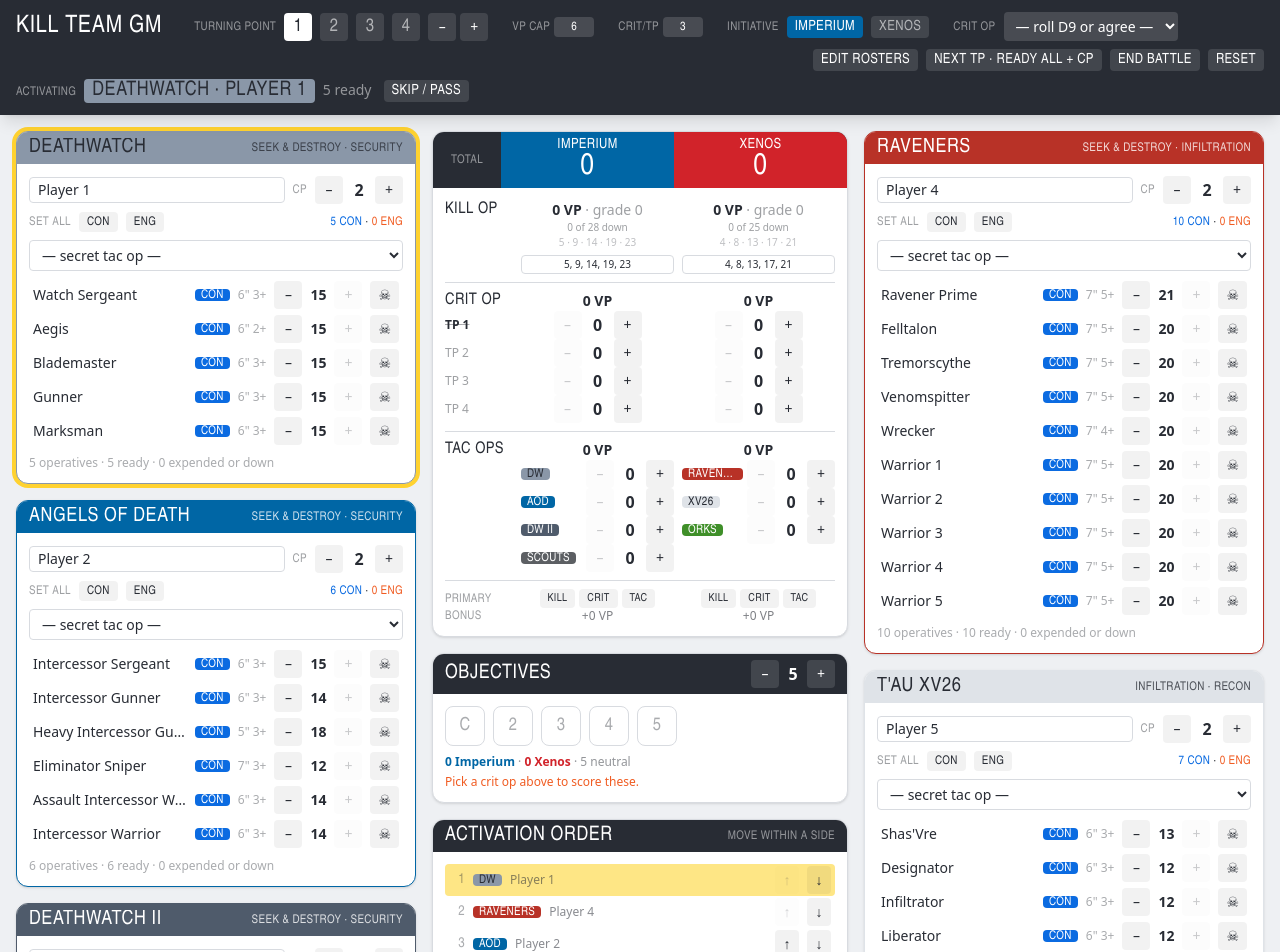
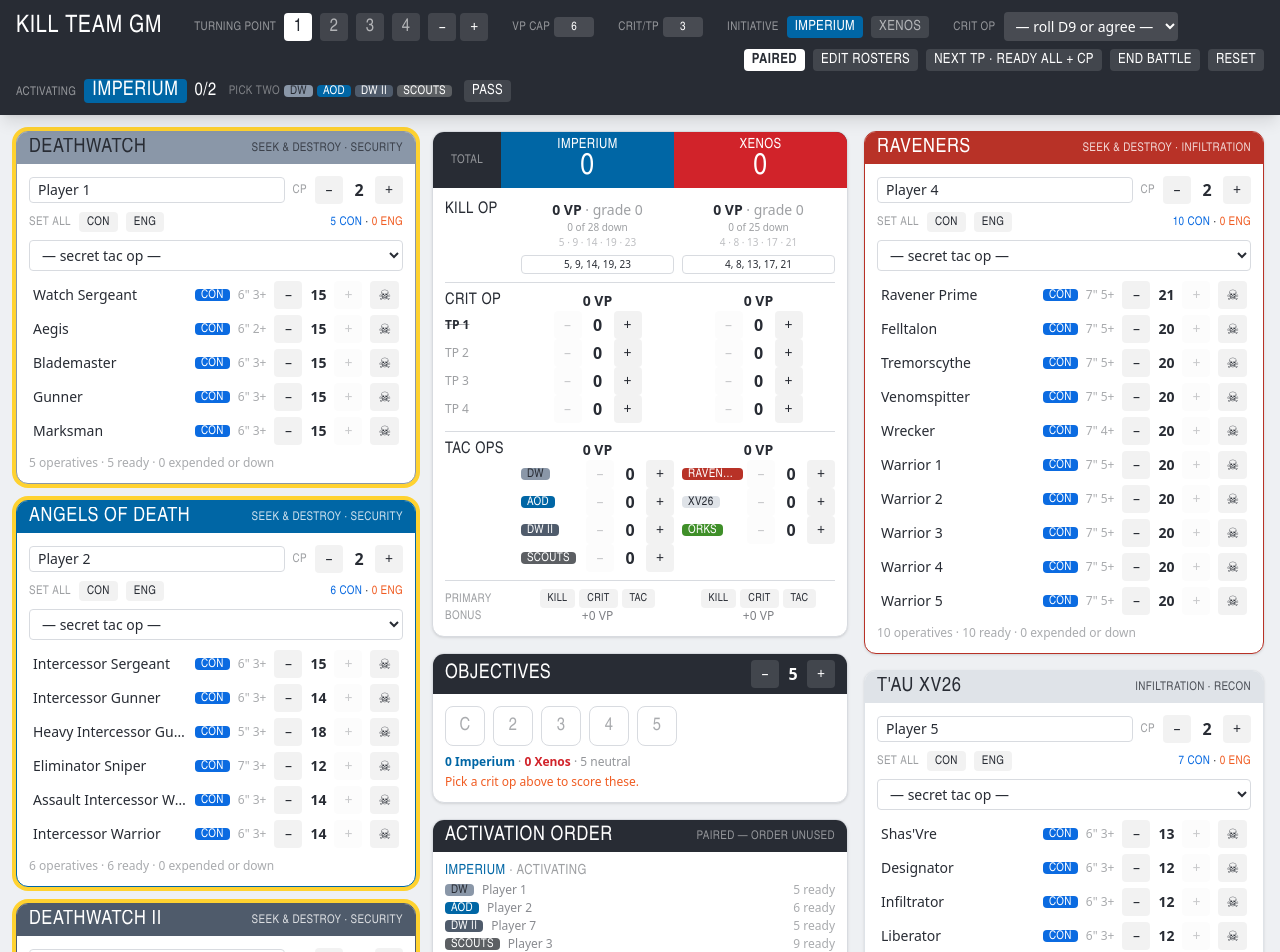
Before and after one commit to JunMaxwell/kt-gm, a React (Vite) app: page / in a window 1280 px wide. Shown: the top 952 px of the page. Built offline with nearby package versions, Linux system fonts and the light colour scheme.

Commit message:
feat: implement paired activations house rule and update game state management

```diff
--- a/src/App.tsx
+++ b/src/App.tsx
@@ -33,6 +33,8 @@
   maxTeamsPerSide,
   objectiveCounts,
   orderCounts,
+  pairEligible,
+  pairTarget,
   readyCount,
   rotation,
   scores,
@@ -193,7 +195,6 @@
   editing: boolean
   setEditing: (v: boolean) => void
 }) {
-  const current = TEAMS.find((t) => t.id === currentTeamId(game))
   const critOp = CRIT_OPS.find((c) => c.id === game.critOp)
 
   return (
@@ -289,6 +290,14 @@
         </label>
 
         <div className="ml-auto flex items-center gap-2">
+          <DarkBtn
+            on={game.paired}
+            onClick={() => dispatch({ type: 'paired', value: !game.paired })}
+            className="display"
+            title="House rule: each side activates two operatives from two different players, then hands over. Off = the official one-at-a-time alternation."
+          >
+            {game.paired ? 'Paired' : 'Single'}
+          </DarkBtn>
           <DarkBtn on={editing} onClick={() => setEditing(!editing)} className="display">
             {editing ? 'Done editing' : 'Edit rosters'}
           </DarkBtn>
@@ -315,6 +324,17 @@
       )}
 
       <div className="mt-2 flex flex-wrap items-center gap-3">
+        {game.paired ? <PairedTurn game={game} dispatch={dispatch} /> : <SingleTurn game={game} dispatch={dispatch} />}
+      </div>
+    </header>
+  )
+}
+
+/** Official alternation: one named team is up. */
+function SingleTurn({ game, dispatch }: { game: Game; dispatch: Dispatch }) {
+  const current = TEAMS.find((t) => t.id === currentTeamId(game))
+  return (
+    <>
       {current ? (
         <p className="flex items-baseline gap-2">
           <Label className="text-white/50">Activating</Label>
@@ -339,12 +359,71 @@
         .map(([s, c]) => (
           <p key={s} className="rounded bg-amber-300 px-2 py-1 text-sm text-ink">
             {SIDES[s]} may <b>counteract</b>: one expended <b>Engage</b> operative, free 1AP action (not Guard), max 2"
-              move.{' '}
-              {c.eligible.length ? `${c.eligible.length} eligible on Engage.` : 'None on Engage — nobody can.'}
+            move. {c.eligible.length ? `${c.eligible.length} eligible on Engage.` : 'None on Engage — nobody can.'}
           </p>
         ))}
-      </div>
-    </header>
+    </>
+  )
+}
+
+/** Buddy System: the side is up, and two different players must each spend one. */
+function PairedTurn({ game, dispatch }: { game: Game; dispatch: Dispatch }) {
+  const target = pairTarget(game)
+  const done = game.pairUsed.length
+  const eligible = pairEligible(game)
+  const foe = enemy(game.sideTurn)
+  const foeDry = !teamsOf(game, foe).some((t) => readyCount(game, t.id) > 0)
+  const banked = game.counteracts[foe]
+
+  if (!target)
+    return <p className="display text-xl text-amber-300">Firefight phase over — start the next turning point</p>
+
+  return (
+    <>
+      <p className="flex flex-wrap items-baseline gap-2">
+        <Label className="text-white/50">Activating</Label>
+        <span
+          className="display rounded px-2 py-0.5 text-xl"
+          style={{ background: SIDE_COLOR[game.sideTurn], color: '#fff' }}
+        >
+          {SIDES[game.sideTurn]}
+        </span>
+        <span className="display text-lg text-white">
+          {done}/{target}
+        </span>
+        {target === 1 && (
+          <span className="display rounded bg-amber-300 px-1.5 text-xs text-ink" title="Only one player on this side still has ready operatives, so it reverts to single activations">
+            lone wolf
+          </span>
+        )}
+      </p>
+
+      <p className="flex flex-wrap items-center gap-1">
+        <Label className="text-white/40">{done ? 'still to go' : 'pick two'}</Label>
+        {eligible.map((t) => (
+          <TeamPill key={t.id} team={t} />
+        ))}
+        {game.pairUsed.map((id) => {
+          const t = TEAMS.find((x) => x.id === id)
+          return t ? <TeamPill key={id} team={t} className="opacity-30 line-through" /> : null
+        })}
+      </p>
+
+      <DarkBtn onClick={() => dispatch({ type: 'passPair' })} className="display" title="Hand the turn over without spending the rest of this pair">
+        Pass
+      </DarkBtn>
+
+      {foeDry && (
+        <p className="flex items-center gap-2 rounded bg-amber-300 px-2 py-1 text-sm text-ink">
+          <b>{SIDES[foe]} is out — Counteract:</b> per enemy activation, one expended <b>Engage</b> operative may
+          perform any single 1AP action, moving at most 2".
+          <span className="display">banked {banked}</span>
+          <Btn className="w-6 px-0" onClick={() => dispatch({ type: 'counteractBank', side: foe, delta: -1 })} disabled={!banked}>
+            –
+          </Btn>
+        </p>
+      )}
+    </>
   )
 }
 
@@ -594,9 +673,40 @@
     <section className="overflow-hidden rounded-xl border border-rule bg-paper shadow-sm">
       <header className="flex items-center justify-between bg-ink px-3 py-1.5 text-white">
         <h2 className="display text-xl">Activation order</h2>
-        <span className="display text-xs text-white/50">move within a side</span>
+        <span className="display text-xs text-white/50">{game.paired ? 'paired — order unused' : 'move within a side'}</span>
       </header>
 
+      {game.paired ? (
+        <div className="p-3">
+          {SIDE_IDS.map((side) => (
+            <div key={side} className="mb-2 last:mb-0">
+              <p className="display text-sm" style={{ color: SIDE_COLOR[side] }}>
+                {SIDES[side]}
+                {side === game.sideTurn && <span className="ml-1 text-ink/45">· activating</span>}
+              </p>
+              <ul className="mt-1 space-y-0.5">
+                {teamsOf(game, side).map((t) => {
+                  const ready = readyCount(game, t.id)
+                  const used = game.pairUsed.includes(t.id)
+                  return (
+                    <li key={t.id} className="flex items-center gap-2 text-xs">
+                      <TeamPill team={t} className={used || !ready ? 'opacity-40' : ''} />
+                      <span className="min-w-0 flex-1 truncate text-ink/55">{game.teams[t.id].player}</span>
+                      <span className="text-ink/40">
+                        {!ready ? 'nothing ready' : used ? 'gone this pair' : `${ready} ready`}
+                      </span>
+                    </li>
+                  )
+                })}
+              </ul>
+            </div>
+          ))}
+          <p className="mt-2 text-xs text-ink/45">
+            Two operatives from two different players, then hand over. One player left on a side means single
+            activations for the rest of the turning point.
+          </p>
+        </div>
+      ) : (
       <ol className="p-3">
         {seq.map((t, i) => {
           const live = t.id === currentId
@@ -632,10 +742,13 @@
           )
         })}
       </ol>
+      )}
+      {!game.paired && (
         <p className="px-3 pb-3 text-xs text-ink/45">
-        Sides alternate one operative per slot. Reordering a team moves it within its own side, and
-        resets the cursor to the top of the cycle.
+          Sides alternate one operative per slot. Reordering a team moves it within its own side, and resets the cursor
+          to the top of the cycle.
         </p>
+      )}
     </section>
   )
 }
@@ -891,7 +1004,9 @@
   const ops = teamOps(game, teamId)
   const counts = orderCounts(game, teamId)
   const selectedTacOp = tacOp(p.tacOp)
-  const isCurrent = !editing && currentTeamId(game) === teamId
+  const isCurrent =
+    !editing &&
+    (game.paired ? pairEligible(game).some((t) => t.id === teamId) : currentTeamId(game) === teamId)
 
   const add = (value: string) => {
     if (!value) return
--- a/src/state.ts
+++ b/src/state.ts
@@ -33,6 +33,10 @@
   crit: Record<SideId, number[]> // one entry per turning point
   killOverride: Record<SideId, number[] | null> // GM-editable kill grade thresholds
   order: Record<SideId, string[]> // team ids in activation order, per side
+  paired: boolean // house rule: two operatives from two different players per side turn
+  sideTurn: SideId // which alliance is activating, in paired mode
+  pairUsed: string[] // team ids that have already activated in this side turn
+  counteracts: Record<SideId, number> // banked Counteracts for a flushed side
   roster: Record<string, Operative[]> // teamId -> live, editable operatives
   ops: Record<string, OpState>
   teams: Record<string, PlayerState>
@@ -64,6 +68,10 @@
       imperium: TEAMS.filter((t) => t.side === 'imperium').map((t) => t.id),
       xenos: TEAMS.filter((t) => t.side === 'xenos').map((t) => t.id),
     },
+    paired: true,
+    sideTurn: 'imperium',
+    pairUsed: [],
+    counteracts: { imperium: 0, xenos: 0 },
     roster,
     ops: freshOps(roster),
     teams: Object.fromEntries(TEAMS.map((t) => [t.id, { player: t.player, cp: STARTING_CP, tacOp: '', tacVp: 0 }])),
@@ -90,6 +98,9 @@
   | { type: 'activate'; opId: string }
   | { type: 'skip' }
   | { type: 'moveTeam'; teamId: string; dir: -1 | 1 }
+  | { type: 'paired'; value: boolean }
+  | { type: 'counteractBank'; side: SideId; delta: number }
+  | { type: 'passPair' }
   | { type: 'order'; opId: string; value: Order }
   | { type: 'teamOrder'; teamId: string; value: Order }
   | { type: 'cp'; teamId: string; delta: number }
@@ -120,7 +131,13 @@
     case 'critOp':
       return { ...g, critOp: a.id }
     case 'initiative':
-      return { ...g, initiative: a.side, turnIdx: 0 }
+      return { ...g, initiative: a.side, sideTurn: a.side, pairUsed: [], turnIdx: 0 }
+    case 'paired':
+      return { ...g, paired: a.value, sideTurn: g.initiative, pairUsed: [], turnIdx: 0 }
+    case 'counteractBank':
+      return { ...g, counteracts: { ...g.counteracts, [a.side]: Math.max(0, g.counteracts[a.side] + a.delta) } }
+    case 'passPair':
+      return handOff({ ...g, pairUsed: [] })
     case 'primary':
       return { ...g, primary: { ...g.primary, [a.side]: a.op } }
     case 'critVp': {
@@ -172,12 +189,30 @@
     }
     case 'activate': {
       const o = g.ops[a.opId]
-      const isCurrent = currentTeamId(g) === teamIdOf(g, a.opId)
-      return {
-        ...g,
-        ops: { ...g.ops, [a.opId]: { ...o, expended: !o.expended } },
-        turnIdx: !o.expended && isCurrent ? g.turnIdx + 1 : g.turnIdx,
+      const teamId = teamIdOf(g, a.opId)
+      const spending = !o.expended // readying an operative again is a correction, not an activation
+      const next = { ...g, ops: { ...g.ops, [a.opId]: { ...o, expended: spending } } }
+
+      if (!g.paired) {
+        const isCurrent = currentTeamId(g) === teamId
+        return { ...next, turnIdx: spending && isCurrent ? g.turnIdx + 1 : g.turnIdx }
       }
+      if (!spending || !teamId) return next
+
+      const team = TEAMS.find((t) => t.id === teamId)!
+      // An out-of-turn activation is the GM's call; we only track whose turn it is.
+      if (team.side !== g.sideTurn) return next
+
+      // While the enemy has nothing ready, each activation banks them a Counteract.
+      const foe = enemy(g.sideTurn)
+      const enemyDry = !teamsOf(next, foe).some((t) => readyCount(next, t.id) > 0)
+      const banked = enemyDry
+        ? { ...next, counteracts: { ...next.counteracts, [foe]: next.counteracts[foe] + 1 } }
+        : next
+
+      const used = g.pairUsed.includes(teamId) ? g.pairUsed : [...g.pairUsed, teamId]
+      const staged = { ...banked, pairUsed: used }
+      return used.length >= pairTarget(staged) ? handOff({ ...staged, pairUsed: [] }) : staged
     }
     case 'skip':
       return { ...g, turnIdx: g.turnIdx + 1 }
@@ -223,7 +258,16 @@
       const teams = Object.fromEntries(
         TEAMS.map((t) => [t.id, { ...g.teams[t.id], cp: g.teams[t.id].cp + (t.side === g.initiative ? 1 : 2) }]),
       )
-      return { ...g, tp: Math.min(g.tpCount, g.tp + 1), ops, teams, turnIdx: 0 }
+      return {
+        ...g,
+        tp: Math.min(g.tpCount, g.tp + 1),
+        ops,
+        teams,
+        turnIdx: 0,
+        sideTurn: g.initiative,
+        pairUsed: [],
+        counteracts: { imperium: 0, xenos: 0 }, // a Counteract is a this-turn opportunity
+      }
     }
     case 'finish':
       return { ...g, finished: a.finished }
@@ -355,6 +399,29 @@
   ...(['imperium', 'xenos'] as SideId[]).map((s) => TEAMS.filter((t) => t.side === s).length),
 )
 
+/**
+ * How many activations this side turn takes. Two, per the Buddy System — but the
+ * Lone Wolf exception drops it to one when only a single player still has ready
+ * operatives. Teams already counted in this pair still count toward the target, so
+ * spending a player's last operative cannot move the goalposts mid-turn.
+ */
+export const pairTarget = (g: Game) => {
+  if (!g.paired) return 1
+  const live = teamsOf(g, g.sideTurn).filter((t) => readyCount(g, t.id) > 0 || g.pairUsed.includes(t.id))
+  return Math.min(2, live.length)
+}
+
+/** Teams on the active side that may still take one of this side turn's activations. */
+export const pairEligible = (g: Game) =>
+  teamsOf(g, g.sideTurn).filter((t) => readyCount(g, t.id) > 0 && !g.pairUsed.includes(t.id))
+
+/** Hand the turn over — unless the other side has nothing ready, in which case the
+ *  active side keeps activating back-to-back and the other side banks Counteracts. */
+const handOff = (g: Game): Game => {
+  const other = enemy(g.sideTurn)
+  return teamsOf(g, other).some((t) => readyCount(g, t.id) > 0) ? { ...g, sideTurn: other } : g
+}
+
 /** How the team's surviving operatives are split across orders, and how many are still ready. */
 export const orderCounts = (g: Game, teamId: string) => {
   const live = teamOps(g, teamId).filter((o) => g.ops[o.id] && !g.ops[o.id].dead)
@@ -393,7 +460,7 @@
 
 /* ---------- persistence ---------- */
 
-const KEY = 'killteam-gm/v9' // bump when the shape changes; old saves are ignored
+const KEY = 'killteam-gm/v10' // bump when the shape changes; old saves are ignored
 
 export function useGame() {
   const [game, dispatch] = useReducer(reduce, null, () => {
```
Also changed, not shown: src/rules.ts (+14 -0 lines), 1 other file (tests, documents, lock files or other folders). Lines whose indentation alone changed are shown as unchanged.
